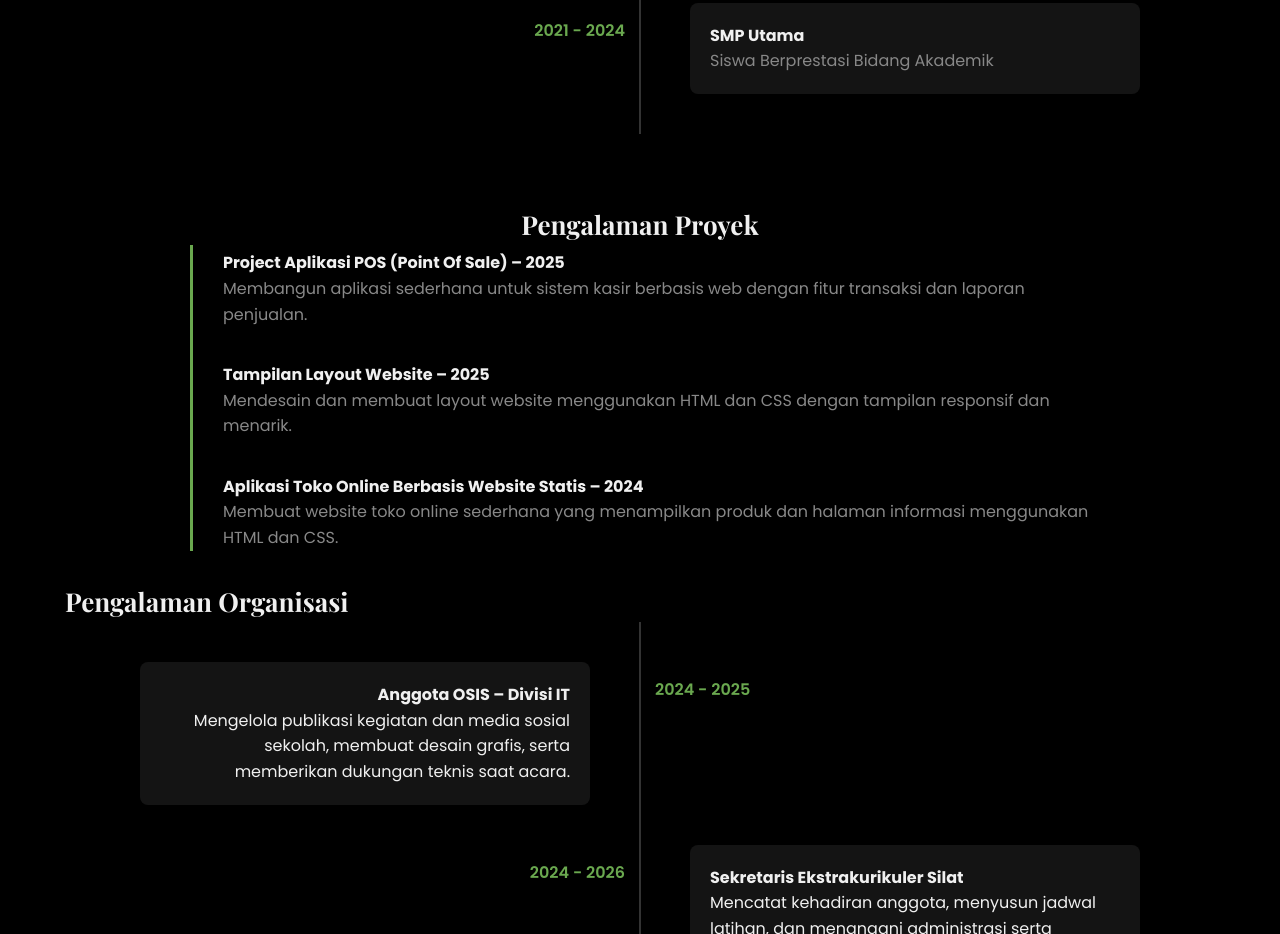
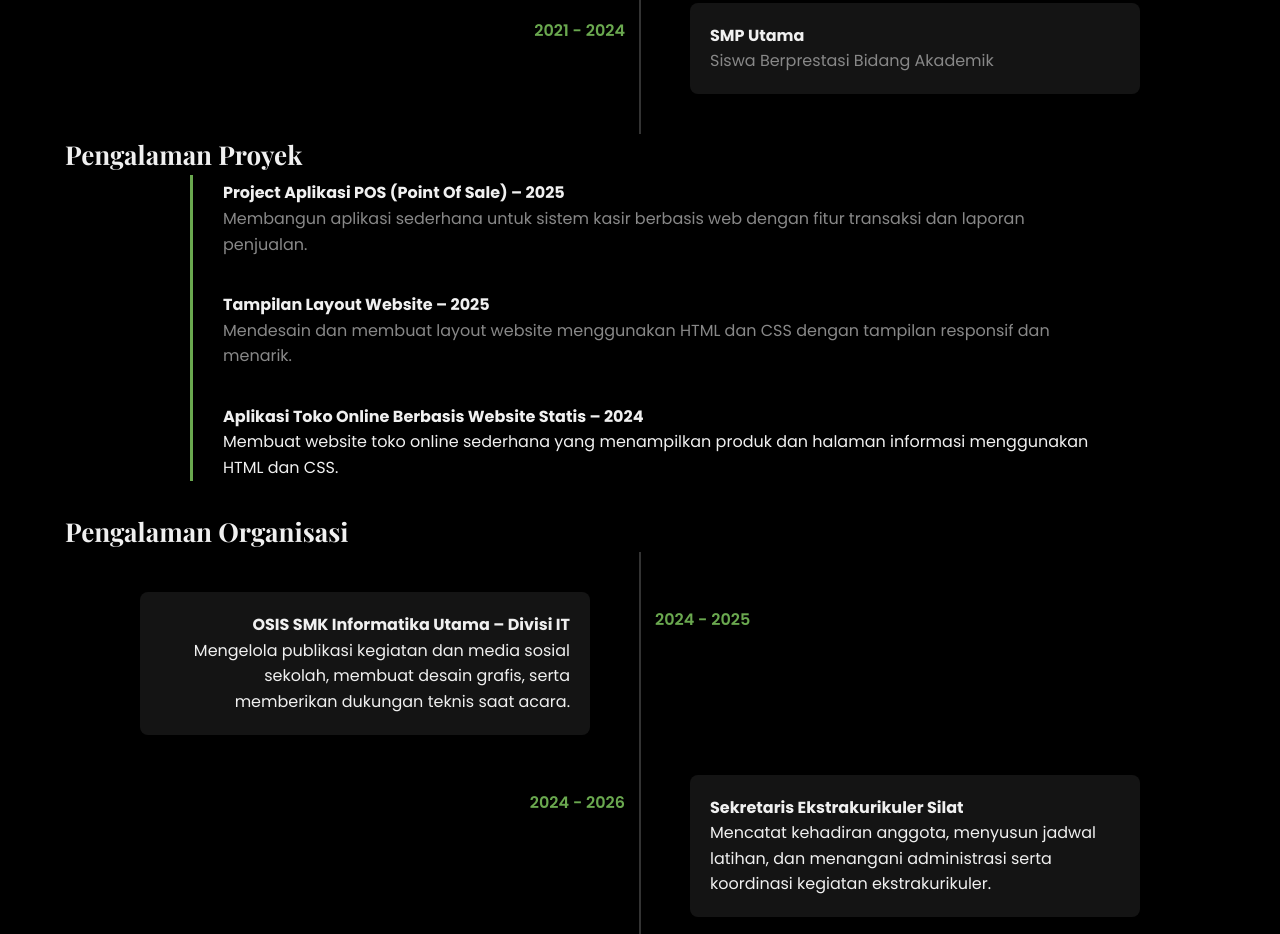
Before and after one commit to aqilla14/aqilla14.github.io, a plain HTML site: page index.html in a window 1280 px wide. Shown: the part 2111-3045 px from the top of the page. Drawn offline with nearby package versions, Linux system fonts and the light colour scheme.

Commit message:
update index.html

```diff
--- a/index.html
+++ b/index.html
@@ -102,7 +102,7 @@
     </div>
 </div>
 
-<h3 class="center-text reveal-item" style="margin-top: 70px;">Pengalaman Proyek</h3>
+<h3>Pengalaman Proyek</h3>
 <div class="list-vertical reveal-item">
     <div class="item reveal-item">
         <h4>Project Aplikasi POS (Point Of Sale) – 2025</h4>
@@ -114,7 +114,7 @@
     </div>
     <div class="item reveal-item">
         <h4>Aplikasi Toko Online Berbasis Website Statis – 2024</h4>
-        <p class="small muted">Membuat website toko online sederhana yang menampilkan produk dan halaman informasi menggunakan HTML dan CSS.</p>
+        <p>Membuat website toko online sederhana yang menampilkan produk dan halaman informasi menggunakan HTML dan CSS.</p>
     </div>
 </div>
 
@@ -123,7 +123,7 @@
     <div class="timeline-item reveal-item">
         <div class="ti-year">2024 - 2025</div>
         <div class="ti-body">
-            <h4>Anggota OSIS – Divisi IT</h4>
+            <h4>OSIS SMK Informatika Utama – Divisi IT</h4>
             <p class="small">Mengelola publikasi kegiatan dan media sosial sekolah, membuat desain grafis, serta memberikan dukungan teknis saat acara.</p>
         </div>
     </div>
```
